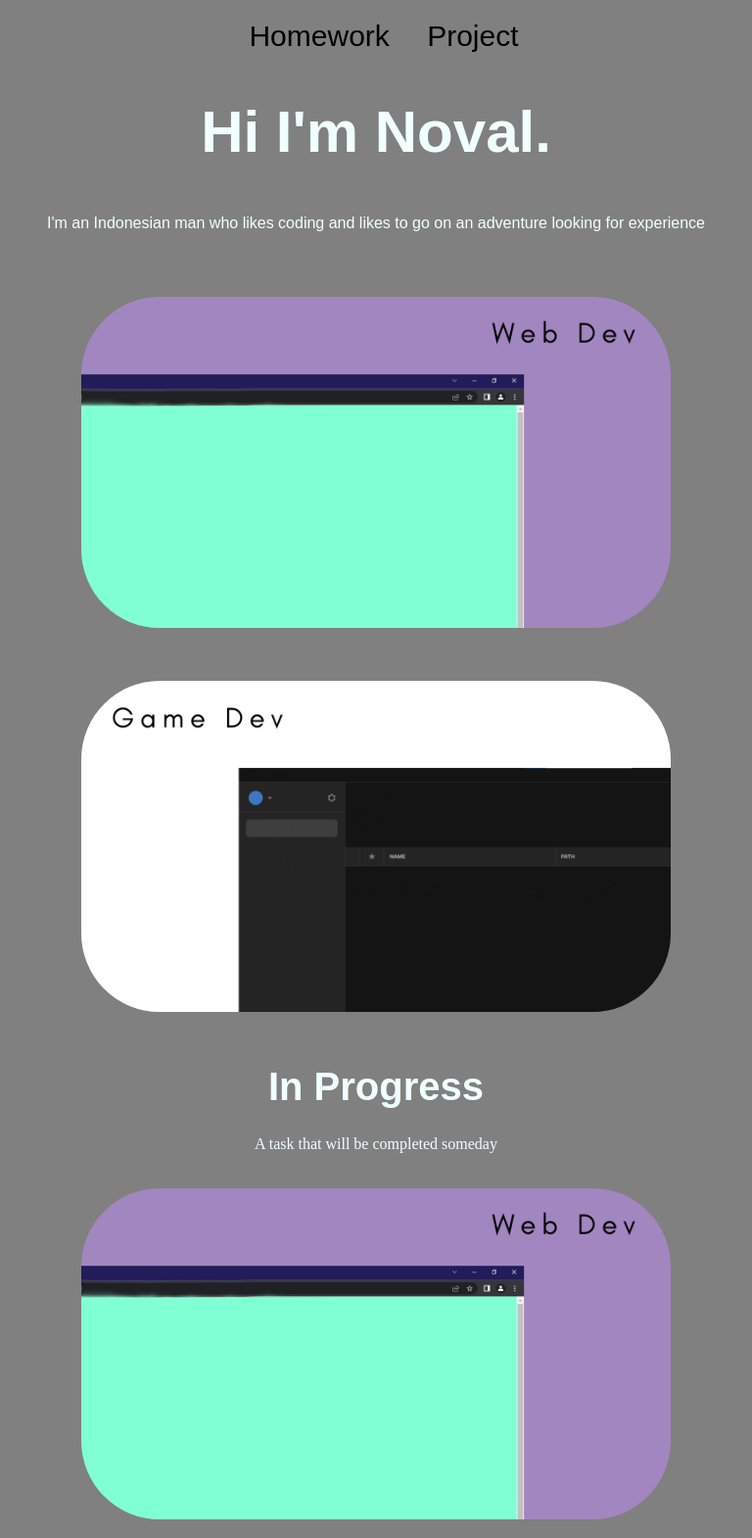
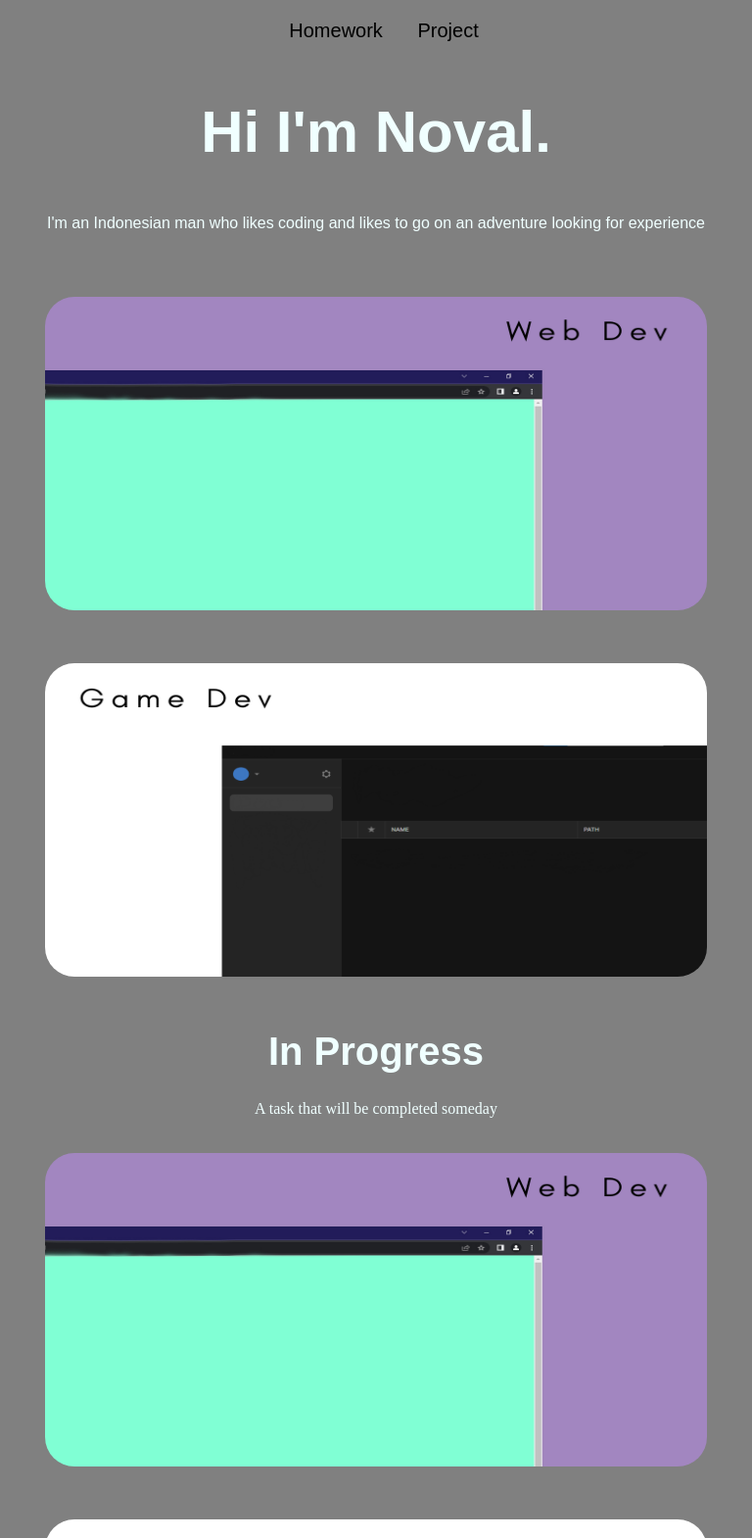
Before and after one commit to Kharirinopal/Khariri-Noval, a plain HTML site: page index.html in a window 768 px wide. Shown: the top 1570 px of the page at 98% size. Drawn offline with Linux system fonts and the light colour scheme.

Commit message:
Add files via upload

```diff
--- a/style.css
+++ b/style.css
@@ -78,7 +78,7 @@ body {
 }
 
 .gambar {
-  border-radius: 80px;
+  border-radius: 30px;
   width: 90%;
   margin-left: 5%;
   cursor: pointer;
@@ -91,7 +91,7 @@ body {
 }
 
 .gambarr {
-  border-radius: 80px;
+  border-radius: 30px;
   width: 90%;
   margin-left: 2.5%;
   cursor: pointer;
@@ -104,7 +104,7 @@ body {
 }
 
 .gambarrr {
-  border-radius: 80px;
+  border-radius: 30px;
   width: 90%;
   margin-left: 2.5%;
   cursor: pointer;
@@ -163,8 +163,11 @@ footer {
 
 /* Styling untuk ponsel, tablet, dan desktop */
 @media only screen and (max-width: 767px) {
+  .navbar {
+    font-size: 20px;
+  }
   .name {
-    font-size: 40px;
+    font-size: 35px;
     margin-top: 80px;
   }
 
@@ -184,20 +187,21 @@ footer {
 
   .gambar {
     width: 90%;
-    margin-left: 5%;
+    margin-left: 5.3%;
+    height: 300px;
   }
 
   .gambarr {
     width: 90%;
-    margin-left: 10px;
-    height: auto;
+    margin-left: 2.3%;
+    height: 300px;
     margin-top: 30px;
   }
 
   .gambarrr {
     width: 90%;
-    margin-left: 10px;
-    height: auto;
+    margin-left: 2.3%;
+    height: 300px;
     margin-top: 50px;
   }
 
@@ -213,7 +217,7 @@ footer {
 
 @media only screen and (min-width: 768px) and (max-width: 1023px) {
   .navbar {
-    font-size: 30px;
+    font-size: 20px;
   }
   .name {
     font-size: 60px;
@@ -234,21 +238,22 @@ footer {
   }
 
   .gambar {
-    width: 80%;
-    margin-left: 10%;
+    width: 90%;
+    margin-left: 5%;
+    height: 320px;
   }
 
   .gambarr {
-    width: 80%;
-    margin-left: 5%;
-    height: auto;
+    width: 90%;
+    margin-left: 2.5%;
+    height: 320px;
     margin-top: 50px;
   }
 
   .gambarrr {
-    width: 80%;
-    margin-left: 5%;
-    height: auto;
+    width: 90%;
+    margin-left: 2.5%;
+    height: 320px;
     margin-top: 50px;
   }
 
```
